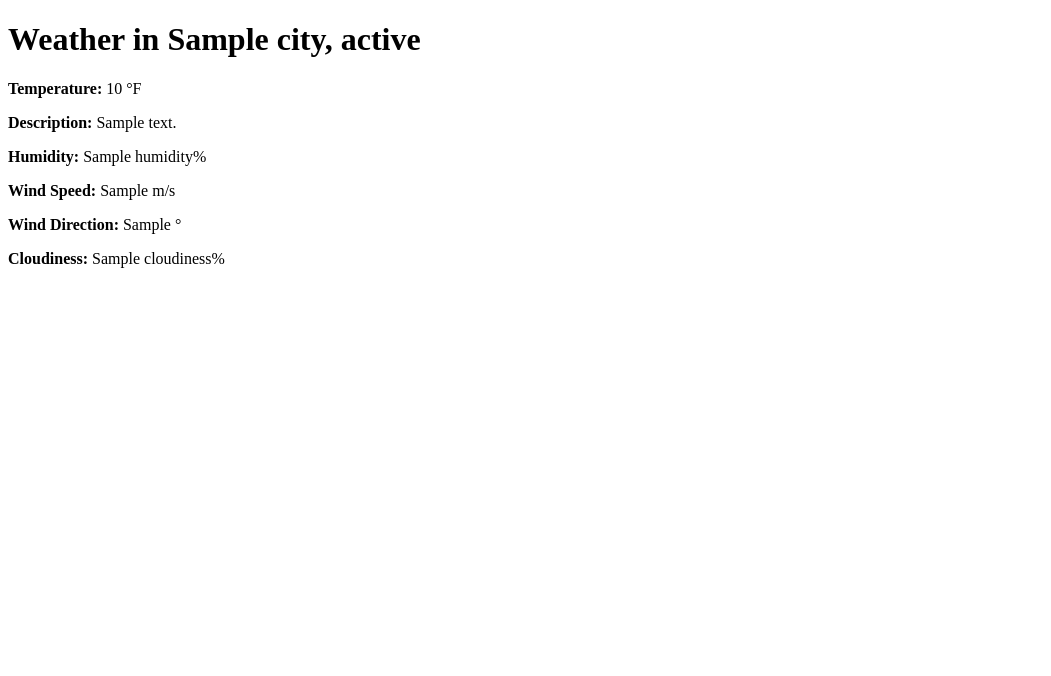
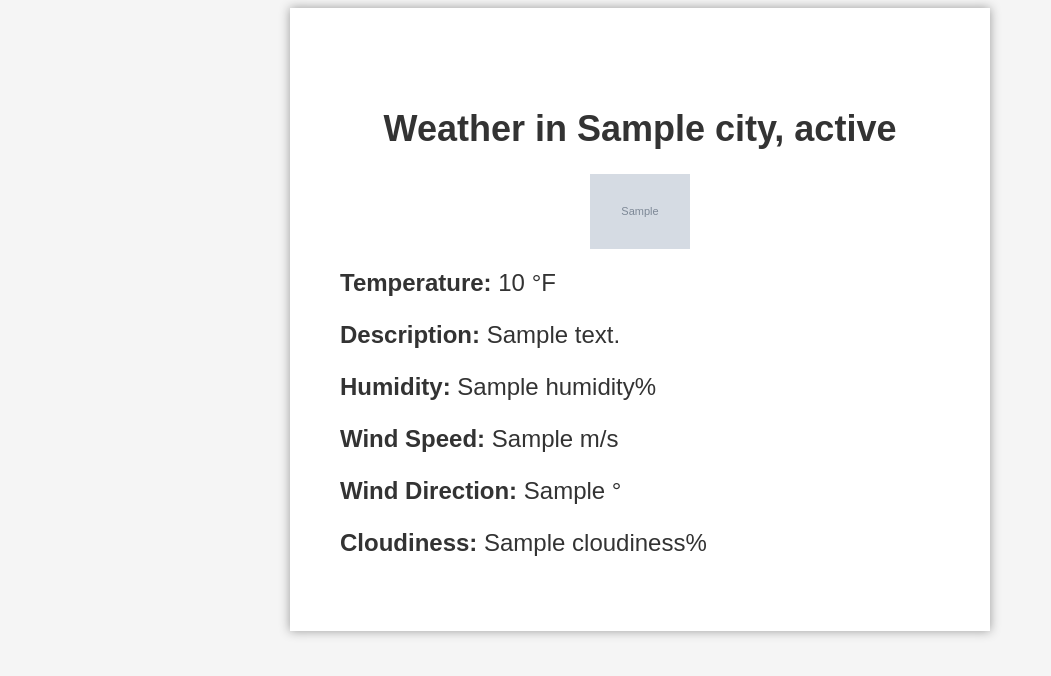
Before and after one commit to weebaymodz/weather_api_Flask, a Flask app: template templates/weather.html in a window 1280 px wide. Shown: the top 676 px of the page, without its empty margins (0-1051 px from the left). Run offline with Flask 2, Linux system fonts and the light colour scheme; the template is opened without the code that fills it: most values are stand-ins (such as "Sample title", 1, 10 or a date in 2020); grey boxes marked "Sample" are stand-in pictures.

Commit message:
updated weather.html
added styling

```diff
--- a/templates/weather.html
+++ b/templates/weather.html
@@ -2,14 +2,53 @@
 <html>
 <head>
     <title>Weather in {{ city }}, {{ state }}</title>
+    <style>
+        body {
+            background-color: #f5f5f5;
+            font-family: Arial, sans-serif;
+            color: #333;
+        }
+
+        h1 {
+            font-size: 36px;
+            text-align: center;
+            margin-top: 50px;
+        }
+
+        p {
+            font-size: 24px;
+            margin-top: 20px;
+        }
+
+        strong {
+            font-weight: bold;
+        }
+
+        .container {
+            max-width: 600px;
+            margin: 0 auto;
+            padding: 50px;
+            background-color: #fff;
+            box-shadow: 0px 0px 10px #999;
+        }
+
+        .weather-icon {
+            width: 100px;
+            margin: 0 auto;
+            display: block;
+        }
+    </style>
 </head>
 <body>
+    <div class="container">
         <h1>Weather in {{ city }}, {{ state }}</h1>
+        <img class="weather-icon" src="{{ icon_url }}" alt="{{ description }}">
         <p><strong>Temperature:</strong> {{ temperature }} &deg;F</p>
         <p><strong>Description:</strong> {{ description }}</p>
         <p><strong>Humidity:</strong> {{ humidity }}%</p>
         <p><strong>Wind Speed:</strong> {{ wind_speed }} m/s</p>
         <p><strong>Wind Direction:</strong> {{ wind_direction }} &deg;</p>
         <p><strong>Cloudiness:</strong> {{ cloudiness }}%</p>
+    </div>
 </body>
 </html>
```
Lines whose indentation alone changed are shown as unchanged.
